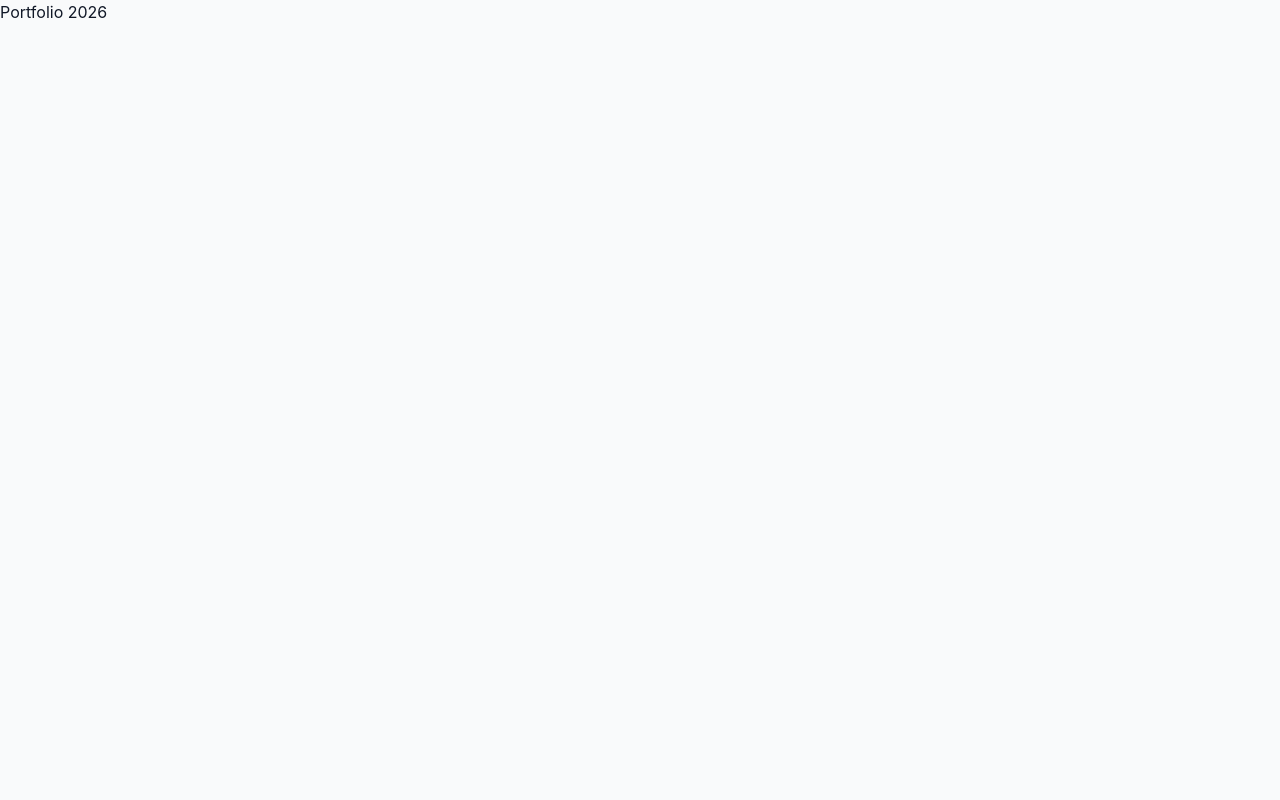
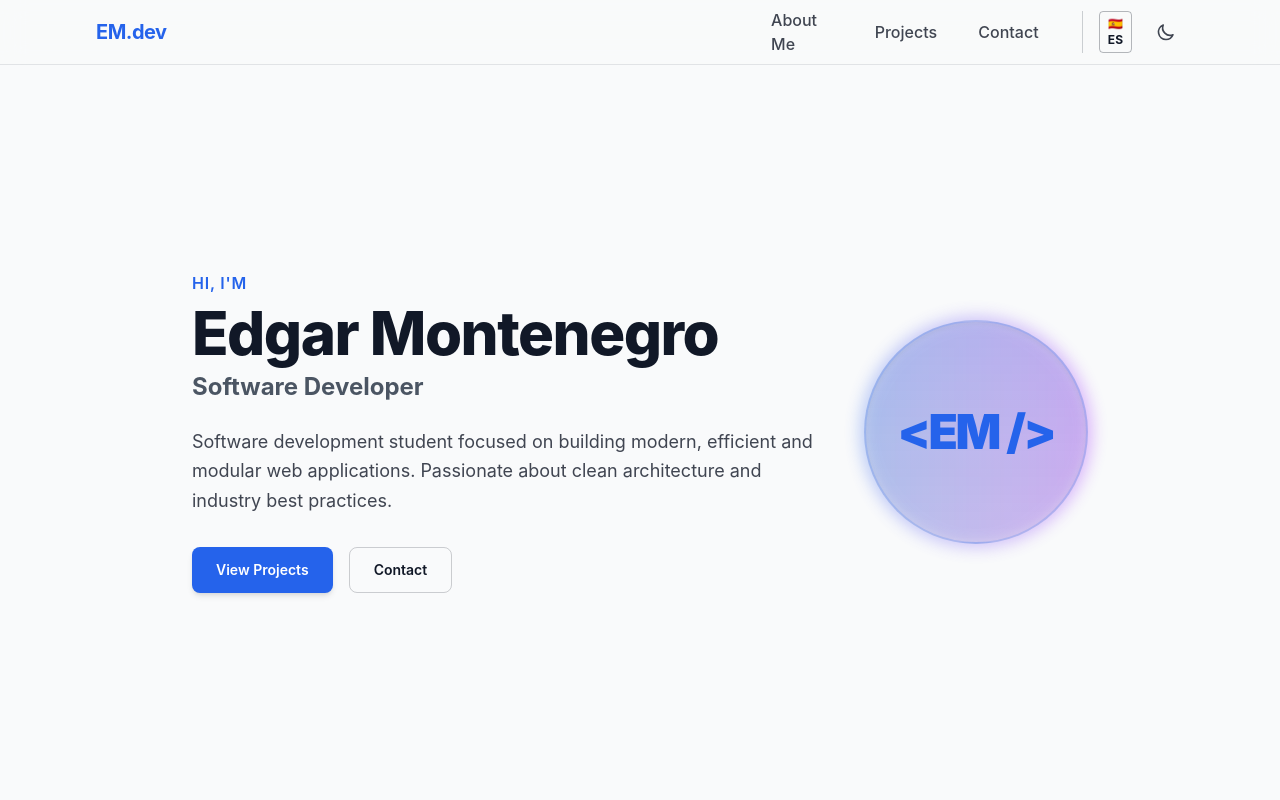
Before and after one commit to Edgarmontenegro123/Portfolio-2026, a React (Vite) app: page / in a window 1280 px wide. Shown: the top 800 px of the page. Built offline with nearby package versions, Linux system fonts and the light colour scheme.

Commit message:
🧥 style: refactor mobile navigation links to semantically correct button components

```diff
--- a/src/App.tsx
+++ b/src/App.tsx
@@ -1,6 +1,18 @@
+import { Navbar } from './components/Navbar'
+import { Hero } from './views/Hero'
+import { Projects } from './views/Projects'
+import { Contact } from './views/Contact'
+
 function App() {
   return (
-      <h1>Portfolio 2026</h1>
+      <div className='min-h-screen bg-brand-bg text-brand-text transition-colors duration-300 selection:bg-brand-primary/30'>
+        <Navbar />
+        <main>
+          <Hero />
+          <Projects />
+          <Contact />
+        </main>
+      </div>
   )
 }
 
--- a/src/components/Navbar.tsx
+++ b/src/components/Navbar.tsx
@@ -17,6 +17,12 @@ export const Navbar = () => {
         { label: t.nav.contact, href: '#contact' }
     ]
 
+    const handleScroll = (href: string) => {
+        const targetId = href.replace('#', '')
+        document.getElementById(targetId)?.scrollIntoView({ behavior: 'smooth' })
+        setIsOpen(false)
+    }
+
     return (
         <nav className='fixed top-0 left-0 w-full z-50 bg-brand-bg/80 backdrop-blur-md border-b border-brand-text/10 transition-colors duration-300'>
             <div className='max-w-6xl mx-auto px-4 sm:px-6 lg:px-8'>
@@ -26,13 +32,17 @@ export const Navbar = () => {
                     </div>
                     <div className='hidden md:flex items-center space-x-8'>
                         {navItems.map((item) => (
-                            <a
+                            <button
                                 key={item.href}
-                                href={item.href}
-                                className='text-brand-text/80 hover:text-brand-primary font-medium transition-colors duration-200'
+                                onClick={() => {
+                                    const targetId = item.href.replace('#', '')
+                                    document.getElementById(targetId)?.scrollIntoView({ behavior: 'smooth' })
+                                    if (setIsOpen) setIsOpen(false) // Si es el menú móvil, lo cierra
+                                }}
+                                className='text-brand-text/80 hover:text-brand-primary font-medium transition-colors duration-200 cursor-pointer text-left block w-full md:inline'
                             >
                                 {item.label}
-                            </a>
+                            </button>
                         ))}
                         <div className='flex items-center space-x-4 border-l border-brand-text/20 pl-4'>
                             <button
@@ -84,14 +94,13 @@ export const Navbar = () => {
             <div className={`md:hidden transition-all duration-300 ease-in-out ${isOpen ? 'max-h-64 opacity-100' : 'max-h-0 opacity-0 overflow-hidden'}`}>
                 <div className='px-2 pt-2 pb-4 space-y-1 bg-brand-bg border-t border-brand-text/10 shadow-lg'>
                     {navItems.map((item) => (
-                        <a
+                        <button
                             key={item.href}
-                            href={item.href}
-                            onClick={() => setIsOpen(false)}
-                            className='block px-3 py-2 rounded-md text-base font-medium text-brand-text/80 hover:text-brand-primary hover:bg-brand-text/5'
+                            onClick={() => handleScroll(item.href)}
+                            className='block w-full text-left px-3 py-2 rounded-md text-base font-medium text-brand-text/80 hover:text-brand-primary hover:bg-brand-text/5 cursor-pointer'
                         >
                             {item.label}
-                        </a>
+                        </button>
                     ))}
                     <div className='pt-2 border-t border-brand-text/10 flex items-center justify-between px-3'>
                         <span className='text-sm text-brand-text/60 font-medium'>Language / Idioma:</span>
--- /dev/null
+++ b/src/views/Contact.tsx
@@ -0,0 +1,26 @@
+import { useLanguage } from '../hooks/useLanguage'
+import { getTranslation } from '../utils/translations'
+
+export const Contact = () => {
+    const { language } = useLanguage()
+    const t = getTranslation(language)
+
+    return (
+        <section
+            id='contact'
+            className='min-h-screen pt-24 px-4 sm:px-6 lg:px-8 bg-brand-bg transition-colors duration-300'
+        >
+            <div className='max-w-4xl mx-auto text-center md:text-left'>
+                <h2 className='text-3xl font-extrabold text-brand-text sm:text-4xl'>
+                    {t.contact.title}
+                </h2>
+                <p className='mt-3 text-xl text-brand-secondary'>
+                    {t.contact.subtitle}
+                </p>
+                <div className='mt-12 py-12 border-2 border-dashed border-brand-text/10 rounded-xl flex items-center justify-center text-brand-text/40'>
+                    {language === 'es' ? 'Sección contacto en construcción...' : 'Contact section under construction...'}
+                </div>
+            </div>
+        </section>
+    )
+}
--- /dev/null
+++ b/src/views/Hero.tsx
@@ -0,0 +1,59 @@
+import {useLanguage} from '../hooks/useLanguage'
+import {getTranslation} from '../utils/translations'
+
+export const Hero = () => {
+    const {language} = useLanguage()
+    const t = getTranslation(language)
+
+    return (
+        <section
+            id='about'
+            className='min-h-screen flex items-center justify-center pt-16 px-4 sm:px-6 lg:px-8 bg-brand-bg transition-colors duration-300'
+        >
+            <div
+                className='max-w-4xl mx-auto text-center md:text-left flex flex-col md:flex-row items-center justify-between gap-12'>
+                <div className='flex-1 space-y-6'>
+                    <div className='space-y-2'>
+            <span
+                className='text-sm md:text-base font-semibold tracking-wider uppercase text-brand-primary block animate-fade-in'>
+              {t.hero.greeting}
+            </span>
+                        <h1 className='text-4xl sm:text-5xl lg:text-6xl font-extrabold tracking-tight text-brand-text transition-colors duration-300'>
+                            Edgar Montenegro
+                        </h1>
+                        <p className='text-xl sm:text-2xl font-bold text-brand-secondary transition-colors duration-300'>
+                            {t.hero.role}
+                        </p>
+                    </div>
+                    <p className='text-base sm:text-lg text-brand-text/80 max-w-2xl leading-relaxed transition-colors duration-300'>
+                        {t.hero.description}
+                    </p>
+                    <div className='flex flex-wrap gap-4 justify-center md:justify-start pt-2'>
+                        <button
+                            onClick={() => document.getElementById('projects')?.scrollIntoView({ behavior: 'smooth' })}
+                            className='px-6 py-3 text-sm font-semibold rounded-lg bg-brand-primary text-white hover:bg-brand-primary/90 shadow-md hover:shadow-lg hover:-translate-y-0.5 transition-all duration-200 cursor-pointer'
+                        >
+                            {language === 'es' ? 'Ver Proyectos' : 'View Projects'}
+                        </button>
+                        <button
+                            onClick={() => document.getElementById('contact')?.scrollIntoView({ behavior: 'smooth' })}
+                            className='px-6 py-3 text-sm font-semibold rounded-lg border border-brand-text/20 text-brand-text hover:bg-brand-text/5 hover:-translate-y-0.5 transition-all duration-200 cursor-pointer'
+                        >
+                            {t.nav.contact}
+                        </button>
+                    </div>
+                </div>
+                <div className='flex-shrink-0 relative group animate-fade-in-delayed'>
+                    <div
+                        className='absolute -inset-1 rounded-full bg-gradient-to-r from-brand-primary to-purple-600 blur opacity-30 group-hover:opacity-50 transition duration-300'></div>
+                    <div
+                        className='relative w-48 h-48 sm:w-56 sm:h-56 rounded-full bg-brand-text/5 border-2 border-brand-primary/20 flex items-center justify-center overflow-hidden shadow-inner bg-linear-to-b from-brand-primary/10 to-transparent'>
+                        <span className='text-5xl font-black text-brand-primary tracking-tighter select-none'>
+              &lt;EM /&gt;
+            </span>
+                    </div>
+                </div>
+            </div>
+        </section>
+    )
+}
--- /dev/null
+++ b/src/views/Projects.tsx
@@ -0,0 +1,26 @@
+import { useLanguage } from '../hooks/useLanguage'
+import { getTranslation } from '../utils/translations'
+
+export const Projects = () => {
+    const { language } = useLanguage()
+    const t = getTranslation(language)
+
+    return (
+        <section
+            id='projects'
+            className='min-h-screen pt-24 px-4 sm:px-6 lg:px-8 bg-brand-bg transition-colors duration-300'
+        >
+            <div className='max-w-6xl mx-auto text-center md:text-left'>
+                <h2 className='text-3xl font-extrabold text-brand-text sm:text-4xl'>
+                    {t.projects.title}
+                </h2>
+                <p className='mt-3 text-xl text-brand-secondary'>
+                    {t.projects.subtitle}
+                </p>
+                <div className='mt-12 py-12 border-2 border-dashed border-brand-text/10 rounded-xl flex items-center justify-center text-brand-text/40'>
+                    {language === 'es' ? 'Sección proyectos en construcción...' : 'Projects section under construction...'}
+                </div>
+            </div>
+        </section>
+    )
+}
```
